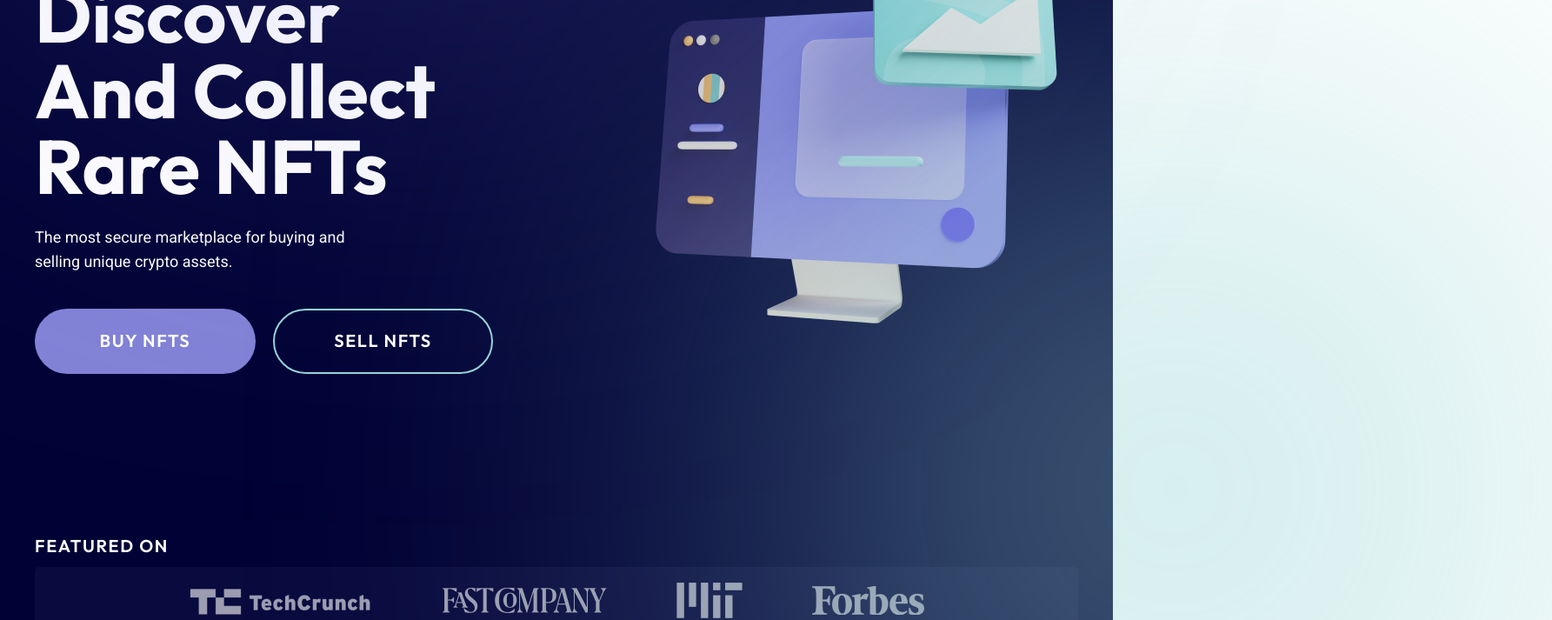
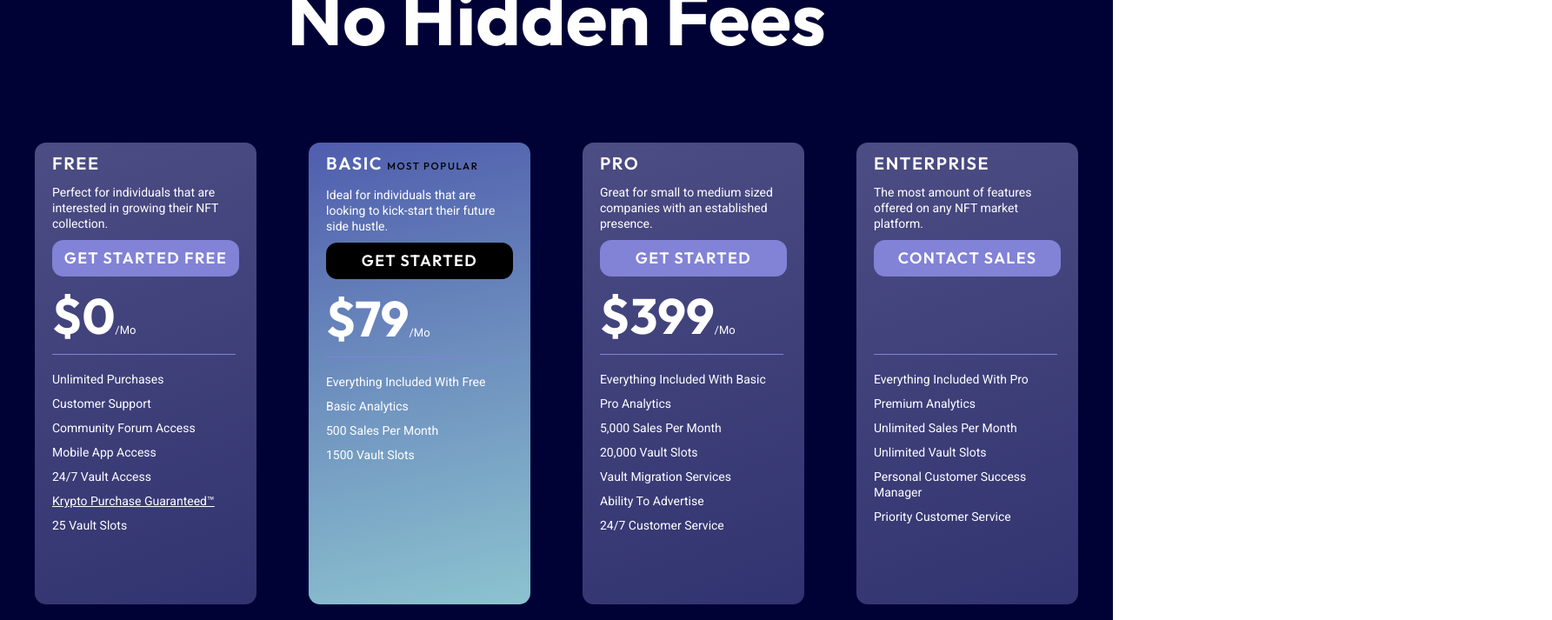
Before and after one commit to nicolastowery/krypto, a React (Vite) app: page /pricing in a window 1280 px wide. Shown: the part 280-993 px from the top of the page at 87% size, 1785 px wide, since content can reach past the window. Built offline with nearby package versions, Linux system fonts and the light colour scheme.

Commit message:
react router implemented

```diff
--- a/package.json
+++ b/package.json
@@ -12,6 +12,8 @@
   "dependencies": {
     "react": "^18.2.0",
     "react-dom": "^18.2.0",
+    "react-router": "^6.22.0",
+    "react-router-dom": "^6.22.0",
     "vite-plugin-eslint": "^1.8.1"
   },
   "devDependencies": {
--- a/src/App.tsx
+++ b/src/App.tsx
@@ -1,48 +1,22 @@
-import Ad from "./Ad";
-import Brands from "./Brands";
-import CTA from "./CTA";
+import { BrowserRouter, Routes, Route } from "react-router-dom";
 import Footer from "./Footer";
 import Header from "./Header";
-import Hero from "./Hero";
-import Testimonials from "./Testimonials";
-
+import Home from "./Home";
+import Pricing from "./Pricing";
 function App() {
   return (
     <>
       <div className="appContainer">
         <div className="app">
-          <Header />
-          <Hero />
-          <Brands />
-          <Ad
-            heading="analytics"
-            title="Built-In analytics to track your NFTs"
-            text="Use our built-in analytics dashboard to pull valuable insights and
-          monitor the value of your Krypto portfolio over time."
-            buttonText="View our pricing"
-            imagePath="analytics.png"
-          />
-          <Ad
-            heading="get our app"
-            title="browse NFTs from your smartphone"
-            text="Our Krypto app is the easiest way to keep track of your assets when you’re on the go."
-            buttonText="download on ios"
-            imagePath="app.png"
-            imageOnRight={true}
-          />
-          <Ad
-            heading="24/7 access "
-            title="sell your NFTs from anywhere at any time"
-            text="With our easy-to-use platform, you can buy or sell assets from anywhere in the world, at any time."
-            buttonText="get started"
-            imagePath="access.png"
-          />
-          <Testimonials />
-          <CTA />
+          <BrowserRouter>
+            <Header />
+            <Routes>
+              <Route path="/" element={<Home />} />
+              <Route path="/pricing" element={<Pricing />} />
+            </Routes>
+          </BrowserRouter>
+
           <Footer />
-          <div className="circle1 circle"></div>
-          <div className="circle2 circle"></div>
-          <div className="circle3 circle"></div>
         </div>
       </div>
       <div className="bottomGradient">
--- a/src/Hero.tsx
+++ b/src/Hero.tsx
@@ -1,22 +1,16 @@
+import { ReactNode } from "react";
 import "./index.css";
 
-export default function Hero() {
+interface HeroProps {
+  col1: ReactNode;
+  col2?: ReactNode;
+}
+
+export default function Hero({ col1, col2 }: HeroProps) {
   return (
     <section className="hero">
-      <div>
-        <h1>Discover and collect rare NFTs</h1>
-        <div className="bodyText heroBodyText">
-          The most secure marketplace for buying and selling unique crypto
-          assets.
-        </div>
-        <div className="buttonContainer">
-          <button className="sub-heading">Buy NFTs</button>
-          <button className="sub-heading secondaryButton">Sell NFTs</button>
-        </div>
-      </div>
-      <div>
-        <img src="hero.png" className="heroImage" />
-      </div>
+      <div>{col1}</div>
+      {col2 && <div>{col2}</div>}
     </section>
   );
 }
--- /dev/null
+++ b/src/Home.tsx
@@ -0,0 +1,53 @@
+import Hero from "./Hero";
+import Brands from "./Brands";
+import Ad from "./Ad";
+import Testimonials from "./Testimonials";
+import CTA from "./CTA";
+
+export default function Home() {
+  return (
+    <>
+      <Hero
+        col1={
+          <>
+            <h1>Discover and collect rare NFTs</h1>
+            <div className="buttonContainer">
+              <button className="sub-heading">Buy NFTs</button>
+              <button className="sub-heading secondaryButton">Sell NFTs</button>
+            </div>
+          </>
+        }
+        col2={<img src="hero.png" className="heroImage" />}
+      />
+      <Brands />
+      <Ad
+        heading="analytics"
+        title="Built-In analytics to track your NFTs"
+        text="Use our built-in analytics dashboard to pull valuable insights and
+  monitor the value of your Krypto portfolio over time."
+        buttonText="View our pricing"
+        imagePath="analytics.png"
+      />
+      <Ad
+        heading="get our app"
+        title="browse NFTs from your smartphone"
+        text="Our Krypto app is the easiest way to keep track of your assets when you’re on the go."
+        buttonText="download on ios"
+        imagePath="app.png"
+        imageOnRight={true}
+      />
+      <Ad
+        heading="24/7 access "
+        title="sell your NFTs from anywhere at any time"
+        text="With our easy-to-use platform, you can buy or sell assets from anywhere in the world, at any time."
+        buttonText="get started"
+        imagePath="access.png"
+      />
+      <Testimonials />
+      <CTA />
+      <div className="circle1 circle"></div>
+      <div className="circle2 circle"></div>
+      <div className="circle3 circle"></div>
+    </>
+  );
+}
--- /dev/null
+++ b/src/Pricing.tsx
@@ -0,0 +1,69 @@
+import Hero from "./Hero";
+import PricingCard from "./PricingCard";
+
+export default function Pricing() {
+  return (
+    <>
+      <Hero
+        col1={<h1 className="pricingHero">Simple pricing, no hidden fees</h1>}
+      />
+      <section className="pricingCardContainer">
+        <PricingCard
+          title="free"
+          bodyText="Perfect for individuals that are interested in growing their NFT
+            collection."
+          buttonText="get started free"
+          monthlyPrice={0}
+          planFeatures={[
+            "unlimited purchases",
+            "customer support",
+            "community forum access",
+            "mobile app access",
+            "24/7 vault access",
+            { name: "Krypto Purchase Guaranteed™", link: "#" },
+            "25 vault slots",
+          ]}
+        />
+        <PricingCard
+          title="basic"
+          isMostPopular={true}
+          bodyText="Ideal for individuals that are looking to kick-start their future side hustle."
+          monthlyPrice={79}
+          planFeatures={[
+            "everything included with free",
+            "basic analytics",
+            "500 sales per month",
+            "1500 vault slots",
+          ]}
+        />
+        <PricingCard
+          title="pro"
+          bodyText="Great for small to medium sized companies with an established presence."
+          monthlyPrice={399}
+          planFeatures={[
+            "Everything included with basic",
+            "pro analytics",
+            "5,000 sales per month",
+            "20,000 vault slots",
+            "vault migration services",
+            "ability to advertise",
+            "24/7 customer service",
+          ]}
+        />
+        <PricingCard
+          title="enterprise"
+          buttonText="contact sales"
+          bodyText="The most amount of features offered on any NFT market platform."
+          planFeatures={[
+            "Everything included with pro",
+            "premium analytics",
+            "unlimited sales per month",
+            "unlimited vault slots",
+            "personal customer success manager",
+            "priority customer service",
+          ]}
+        />
+      </section>
+    </>
+  );
+}
--- /dev/null
+++ b/src/PricingCard.tsx
@@ -0,0 +1,60 @@
+interface PricingCardProps {
+  title: string;
+  isMostPopular?: boolean;
+  buttonText?: string;
+  bodyText: string;
+  monthlyPrice?: number;
+  planFeatures: (string | { name: string; link: string })[];
+}
+
+export default function PricingCard({
+  title,
+  isMostPopular,
+  bodyText,
+  buttonText,
+  monthlyPrice,
+  planFeatures,
+}: PricingCardProps) {
+  return (
+    <div className={`pricingCard ${isMostPopular && "mostPopularPricingCard"}`}>
+      <h2 className="sub-heading">
+        {title}
+        {isMostPopular && <span className="mostPopular">most popular</span>}
+      </h2>
+      <div className="bodyText pricingCardBodyText">{bodyText}</div>
+      <button
+        className={`sub-heading pricingCardButton ${
+          isMostPopular && "mostPopularPricingCardButton"
+        }`}
+      >
+        {buttonText ? buttonText : "get started"}
+      </button>
+      <div className="pricing">
+        {monthlyPrice !== undefined && (
+          <>
+            <span className="price">${monthlyPrice}</span>
+            <span className="billingFrequency">/Mo</span>
+          </>
+        )}
+      </div>
+      <div className="pricingBar"></div>
+      <div>
+        <ul className="pricingList">
+          {planFeatures.map((p) => {
+            if (typeof p === "string") {
+              return <li className="pricingListItem">{p}</li>;
+            } else {
+              return (
+                <li className="pricingListItem">
+                  <a href={p.link} className="pricingListItem">
+                    {p.name}
+                  </a>
+                </li>
+              );
+            }
+          })}
+        </ul>
+      </div>
+    </div>
+  );
+}
--- a/src/index.css
+++ b/src/index.css
@@ -7,6 +7,28 @@
 ::-moz-selection {
   background: var(--secondary);
   color: rgba(0, 0, 0, 0.8);
+}
+
+@keyframes fade-in-from-top {
+  0% {
+    opacity: 0;
+    transform: translateY(-50px);
+  }
+
+  100% {
+    opacity: 1;
+    transform: translateY(0px); /* sits where it should with 0px */
+  }
+}
+
+@keyframes fade-in {
+  0% {
+    opacity: 0;
+  }
+
+  100% {
+    opacity: 1;
+  }
 }
 
 * {
@@ -25,12 +47,12 @@
 }
 
 h1 {
+  height: 275px;
+  width: 500px;
+  line-height: 100%;
   font-weight: 700;
+  text-transform: capitalize;
   font-size: 87px;
-  text-transform: capitalize;
-  line-height: 100%;
-  width: 500px;
-  height: 275px;
 }
 
 button {
@@ -53,6 +75,16 @@ button:hover {
 
 input:focus {
   outline: none;
+}
+
+ul {
+  padding-left: 0;
+}
+
+.pricingHero {
+  width: 630px;
+  height: auto;
+  text-align: center;
 }
 
 .sub-heading {
@@ -95,6 +127,7 @@ input:focus {
   display: flex;
   justify-content: center;
   overflow-x: hidden;
+  min-height: calc(100dvh - 17px);
 }
 
 .header {
@@ -102,6 +135,7 @@ input:focus {
   display: flex;
   justify-content: space-between;
   margin-top: 44.91px;
+  animation: fade-in-from-top 0.8s ease;
 }
 
 .navbarList {
@@ -119,7 +153,10 @@ input:focus {
   margin-top: 100px;
   display: flex;
   align-items: center;
-  justify-content: space-between;
+  justify-content: center;
+  gap: 11%;
+  flex-wrap: wrap;
+  animation: fade-in-from-top 0.8s ease 0.1s backwards;
 }
 
 .heroImage {
@@ -149,6 +186,7 @@ input:focus {
 
 .brands {
   margin-top: 100px;
+  animation: fade-in-from-top 0.8s ease 0.2s backwards;
 }
 
 .ad {
@@ -179,6 +217,7 @@ input:focus {
 
 .adTextTitle,
 .ctaTitle,
+.price,
 .testimonialTitle {
   font-size: 57px;
   font-weight: 700;
@@ -301,7 +340,6 @@ input:focus {
 }
 
 .footerNavList ul {
-  padding-left: 0;
   display: flex;
   flex-direction: column;
   margin-top: 25px;
@@ -337,6 +375,104 @@ input:focus {
   margin-left: 20px;
   font-size: 16px;
   font-family: "Roboto";
+}
+
+.pricingCardContainer {
+  margin-top: 100px;
+  display: flex;
+  justify-content: space-between;
+  animation: fade-in-from-top 0.8s ease 0.2s backwards;
+}
+
+.pricingCard {
+  height: 531px;
+  width: 255px;
+  background: linear-gradient(340.27deg, #292b6a -31.03%, #5a5b8e 154.01%);
+  border-radius: 13px;
+  padding: 10px 20px 0 20px;
+}
+
+.mostPopularPricingCard {
+  background: linear-gradient(
+    346.82deg,
+    #96d4d5 -16.56%,
+    rgba(81, 81, 200, 0.75) 131.42%
+  );
+}
+
+.pricingCardBodyText {
+  font-size: 14px;
+  line-height: 18px;
+  width: auto;
+  margin-top: 10px;
+}
+
+.pricingCardButton {
+  border-radius: 13px;
+  font-size: 18px;
+  height: 42px;
+  width: 215px;
+  margin-top: 10px;
+}
+
+.mostPopularPricingCardButton {
+  background-color: #000;
+}
+
+.mostPopularPricingCardButton:hover {
+  background: linear-gradient(
+    346.82deg,
+    rgba(81, 81, 200, 0.75) -16.56%,
+    #96d4d5 131.42%
+  );
+}
+
+.pricing {
+  margin-top: 10px;
+  min-height: 70px;
+}
+
+.price {
+  margin: 0;
+  line-height: 123%;
+}
+
+.billingFrequency {
+  font-size: 13px;
+  font-family: "Roboto";
+}
+
+.pricingBar {
+  width: 211px;
+  height: 0.98px;
+  background: #8282d7;
+  margin-top: 9px;
+  margin-bottom: 9px;
+}
+
+.pricingList {
+  display: flex;
+  flex-direction: column;
+  row-gap: 10px;
+  margin-top: 10px;
+}
+
+.pricingListItem {
+  font-size: 14px;
+  font-family: "Roboto";
+  text-transform: capitalize;
+  line-height: 18px;
+}
+
+.pricingListItem a {
+  text-decoration: underline;
+}
+
+.mostPopular {
+  font-size: 11.5px;
+  padding-left: 5px;
+  color: #000;
+  font-weight: 500;
 }
 
 .bottomGradient {
@@ -375,6 +511,7 @@ input:focus {
   filter: blur(13.15625rem);
   width: 43.375rem;
   height: 43.375rem;
+  animation: fade-in 2s ease;
 }
 
 .circle1 {
@@ -387,6 +524,8 @@ input:focus {
   right: -25.25rem;
   top: 20.375rem;
   background: rgba(148, 212, 212, 0.6);
+  animation-delay: 0.1s;
+  animation-fill-mode: backwards;
 }
 
 .circle3 {
```
Also changed, not shown: src/Header.tsx (+8 -5 lines), 1 other file (tests, documents, lock files or other folders).
